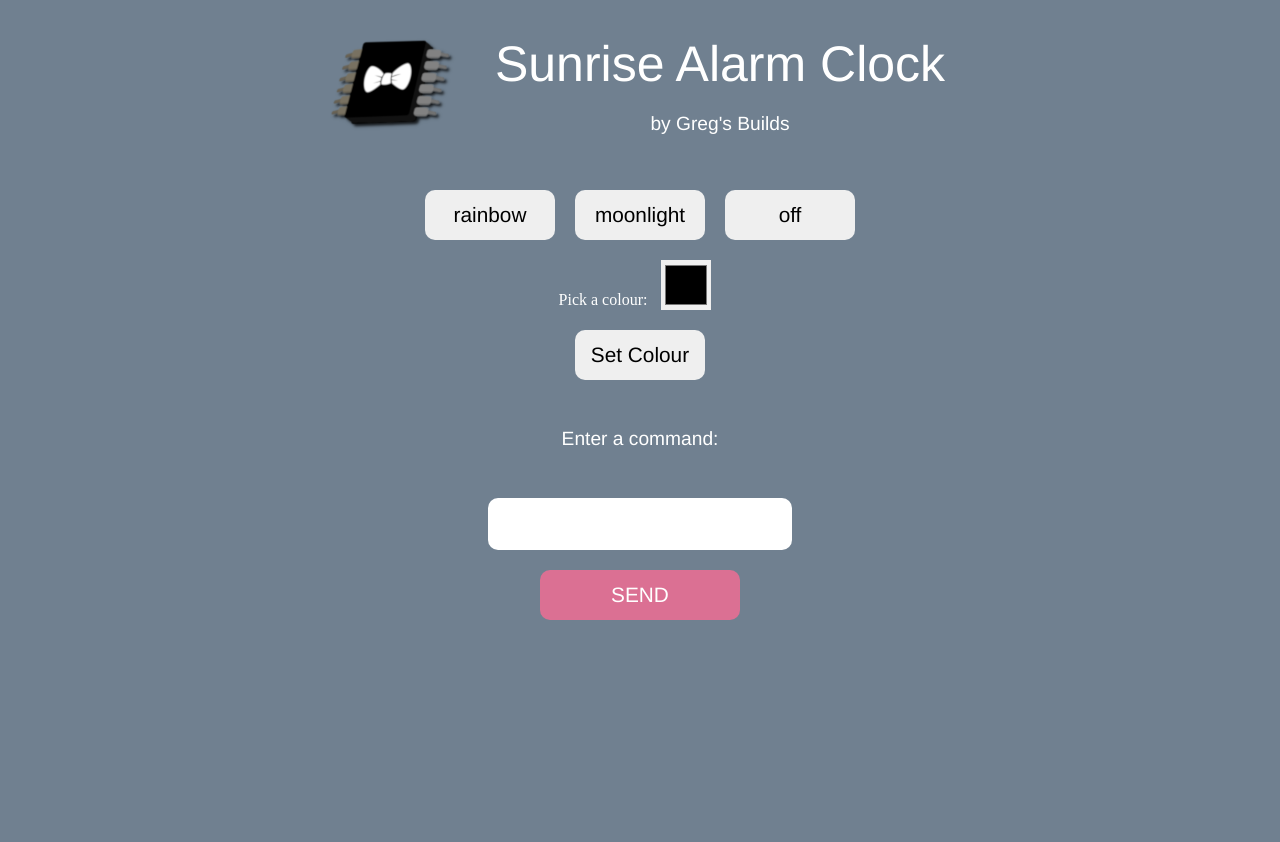
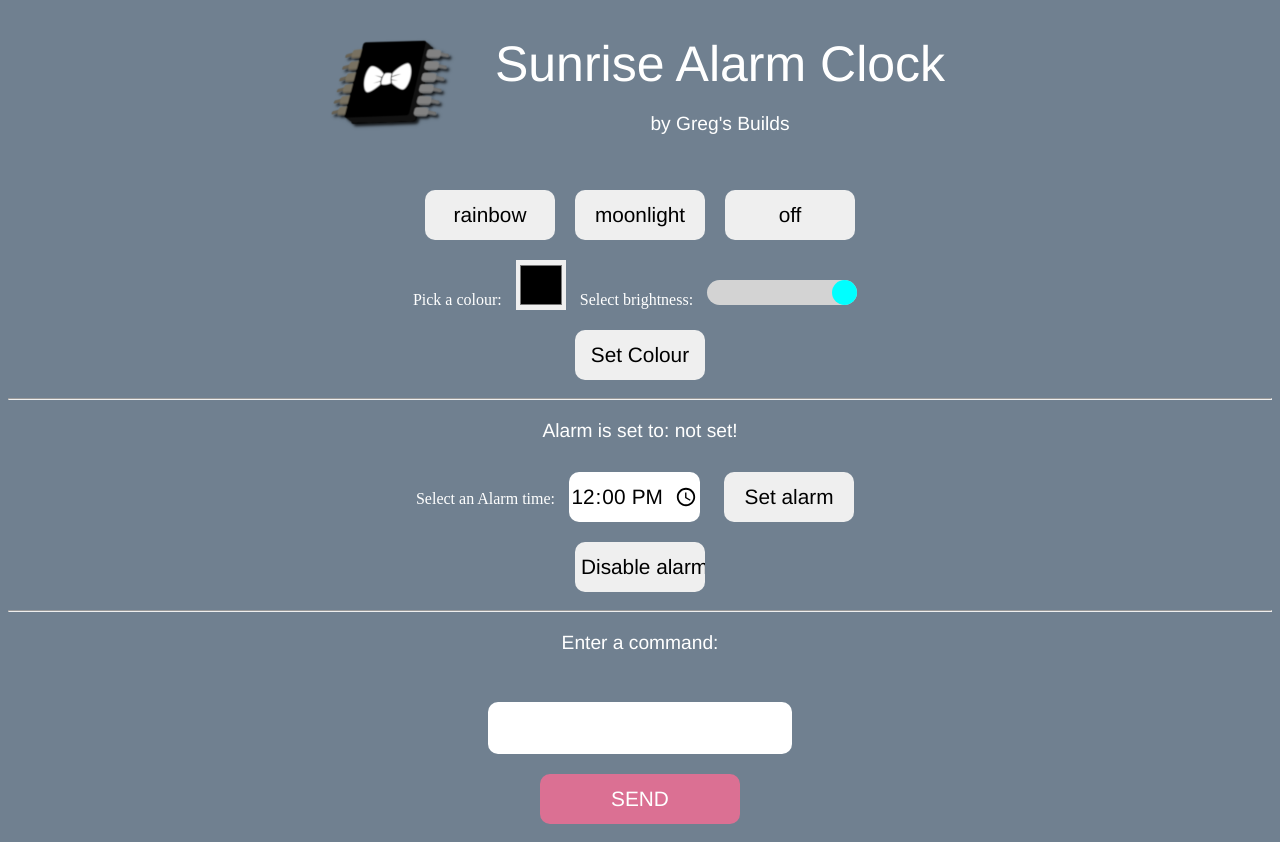
Before and after one commit to gpro1/sunrise_alarm_clock_webapp, a Flask app: page / in a window 1280 px wide. Before the commit the page ends 620 px from the top, so only its background shows below. Run offline with Flask 3, Linux system fonts and the light colour scheme.

Commit message:
added alarm, brightness slider

```diff
--- a/app.py
+++ b/app.py
@@ -1,47 +1,104 @@
 from flask import Flask, render_template, request, flash
 import serial
-ser = serial.Serial('COM6')
+import subprocess
+ser = serial.Serial('COM3')
 
 app = Flask(__name__)
 app.secret_key = "peepeepoopoo"
 
+alarm_process = None
+current_alarm_time = None
+
+def set_alarm(alarm_time):
+    global alarm_process
+    alarm_process = subprocess.Popen([python, sunrise_alarm.py, alarm_time])
+
 @app.route('/')
 def index():
+    global current_alarm_time
     flash("Enter a command:")
-    return render_template("index.html")
+    return render_template("index.html", alarm_time=current_alarm_time)
 
 @app.route("/send", methods=["post", "get"])
 def send():
+    global current_alarm_time
     ser.write(bytes(request.form['name_input'], 'utf-8') + b' \r\n')
     flash("Sent the following command: " + request.form['name_input'])
-    return render_template("index.html")
+    return render_template("index.html", alarm_time=current_alarm_time)
 
 
 @app.route("/rainbow", methods=["post", "get"])
 def rainbow():
+    global current_alarm_time
     ser.write(b'GB23 rainbow \r\n')
     flash("Enter a command:")
-    return render_template("index.html")
+    return render_template("index.html", alarm_time=current_alarm_time)
 
 @app.route("/moonlight", methods=["post", "get"])
 def moonlight():
-    ser.write(b'GB23 off \r\n')
+    global current_alarm_time
+    ser.write(b'GB23 brightness 0.1 \r\n')
+    ser.write(b'GB23 moonlight \r\n')
     flash("Enter a command:")
-    return render_template("index.html")
+    return render_template("index.html", alarm_time=current_alarm_time)
 
 @app.route("/off", methods=["post", "get"])
 def off():
+    global current_alarm_time
     ser.write(b'GB23 off \r\n')
     flash("Enter a command:")
-    return render_template("index.html")
+    return render_template("index.html", alarm_time=current_alarm_time)
 
 @app.route("/colour", methods=["post", "get"])
 def colour():
+    global current_alarm_time
     colour = str(request.form['color_input'])
+    brightness = float(request.form['brightness_input'])/100
     red = int(colour[1] + colour[2], 16)
     green = int(colour[3] + colour[4], 16)
     blue = int(colour[5] + colour[6], 16)
+    command = ("GB23 brightness " + str(brightness) + " \r\n")
+    ser.write(bytes(command,'utf-8'))
     command = ("GB23 colour " + str(red) + " " + str(green) + " " + str(blue) + " \r\n")
     ser.write(bytes(command,'utf-8'))
     flash("Enter a command:")
-    return render_template("index.html")
+    return render_template("index.html", alarm_time=current_alarm_time)
+
+@app.route("/setAlarm", methods = ["post", "get"])
+def setAlarm():
+    global alarm_process
+    global current_alarm_time
+    #get alarm arguments
+    current_alarm_time = str(request.form['alarmTime'])
+
+    while alarm_process is not None:
+        alarm_process.kill()
+        while not process.poll():
+            time.sleep(0.1)
+        del process
+
+    #set_alarm(time)
+
+    #render template
+    flash("Enter a command:")
+    return render_template("index.html", alarm_time=current_alarm_time)
+
+
+@app.route("/disableAlarm", methods=["post", "get"])
+def disableAlarm():
+    global alarm_process
+    global current_alarm_time
+
+    current_alarm_time = "not set!"
+
+    while alarm_process is not None:
+        alarm_process.kill()
+        while not process.poll():
+            time.sleep(0.1)
+        del process
+
+    flash("Enter a command:")
+    return render_template("index.html", alarm_time=current_alarm_time)
+
+if __name__ == '__main__':
+    app.run(host='0.0.0.0', port=5000)
--- a/static/css/main.css
+++ b/static/css/main.css
@@ -12,6 +12,27 @@ p {
 
 label{
     color: white;
+}
+
+.slider{
+    -webkit-appearance: none;
+    appearance: none;
+    width: 150px;
+    height: 25px;
+    border-radius: 15px;
+    background: #d3d3d3;
+}
+
+.slider::-webkit-slider-thumb{
+    -webkit-appearance: none; /* Override default look */
+    appearance: none;
+    width: 25px; /* Set a specific slider handle width */
+    height: 25px; /* Slider handle height */
+    border-radius: 50%;
+    background: aqua;
+}
+.slider::-moz-range-thumb{
+    background: aqua;
 }
 
 .container{
--- a/templates/index.html
+++ b/templates/index.html
@@ -37,11 +37,23 @@
         <form action="colour" method="post">
             <label for="colorpicker">Pick a colour:</label>
             <input type="color" name="color_input" id="colorpicker" value="0000ff">
+            <label for="brightness">Select brightness:</label>
+            <input type="range" min="1" max="100" value="100" class="slider" name="brightness_input" id="brightness">
             <br>
             <input type="submit" value="Set Colour" id="colour">
 
         </form>
-        <br>
+        <hr>
+        <p>Alarm is set to: {{ alarm_time }}</p>
+        <form action = "setAlarm" method="post">
+            <label for="alarmTime">Select an Alarm time:</label>
+            <input type="time" id="alarmTime", value="12:00" name="alarmTime">
+            <input type="submit" value = "Set alarm" id = "setAlarmButton">
+        </form>
+        <form action = "disableAlarm" method="post">
+            <input type="submit" value = "Disable alarm" id = "disableAlarmButton">
+        </form>
+        <hr>
         <form action="send" method="post">
             {% for message in get_flashed_messages()%}
                 <p>{{message}}</p>
```
Also changed, not shown: sunrise_alarm.py (added, +18 -0 lines).
